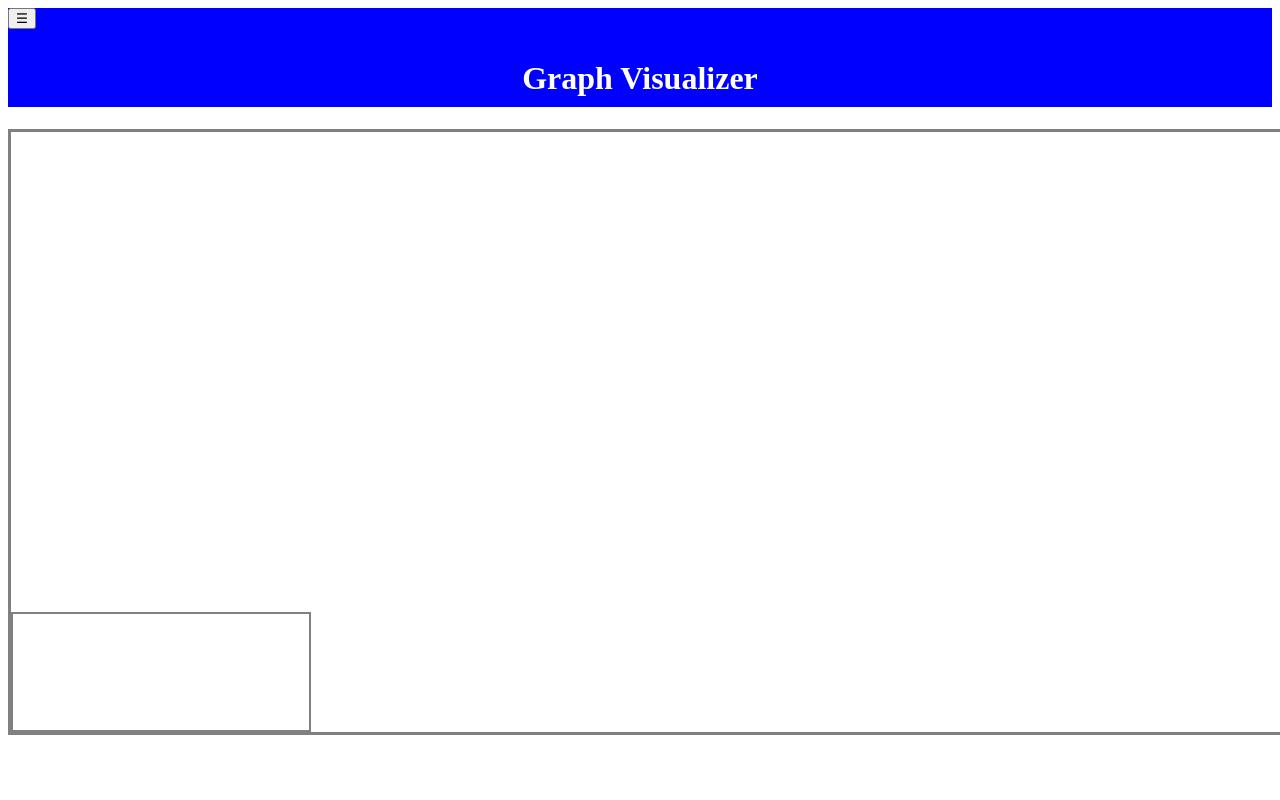
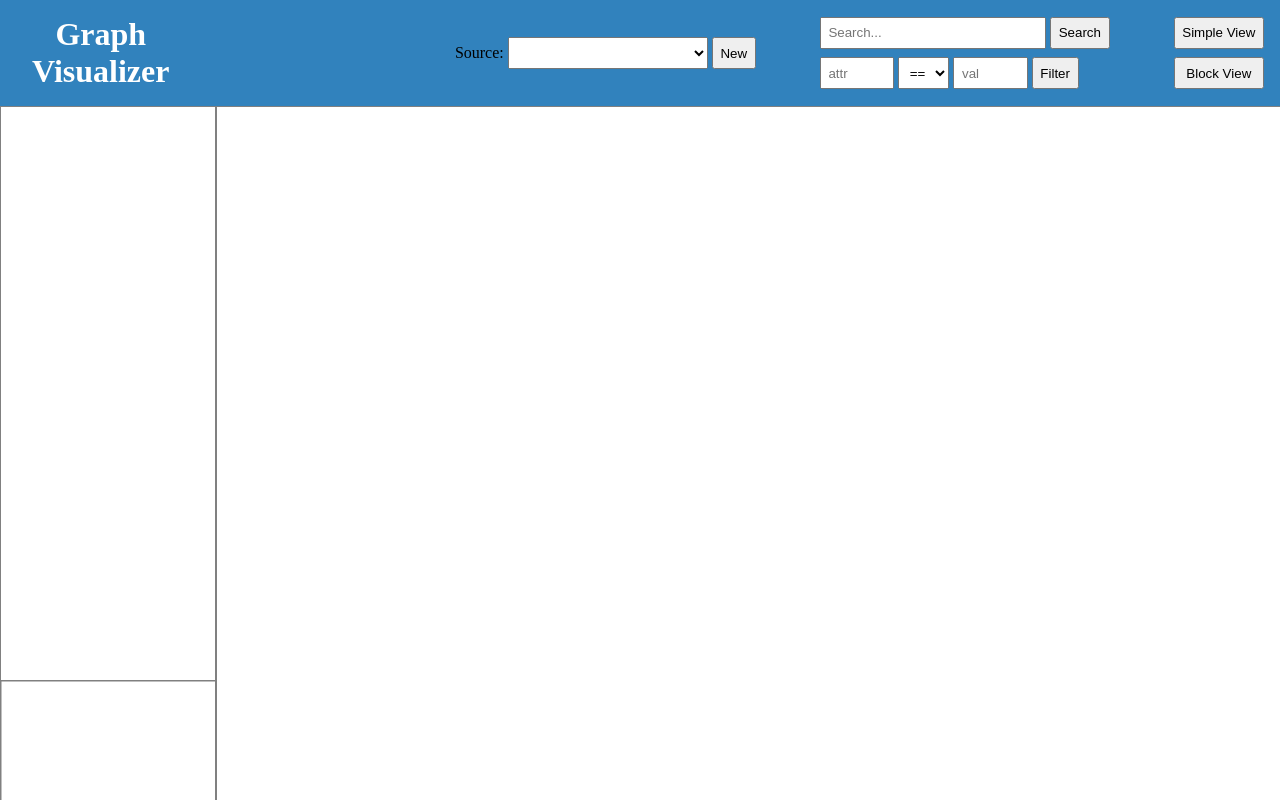
Before and after one commit to makandavid/sok-project-graph-visualizer, a Django app: template graph_explorer/graph_explorer/templates/index.html in a window 1280 px wide; the page is wider, and only the part inside the window is pictured. Run offline with Django 3.2, Linux system fonts and the light colour scheme; the template is opened without the code that fills it: most values are stand-ins (such as "Sample title", 1, 10 or a date in 2020); lists and menus that the app fills with data are empty; some libraries are stand-ins or nearby versions.

Commit message:
#5: create a better ui and add not functional header

```diff
--- a/block_visualizer/block_visualizer/static/visualize.js
+++ b/block_visualizer/block_visualizer/static/visualize.js
@@ -1,5 +1,5 @@
 var colors = d3.scaleOrdinal(d3.schemeCategory10);
-var svg = d3.select("svg");
+var svg = d3.select("svg#mainview");
 var svgBirdView = d3.select("svg#birdview");
 var width = +svg.attr("width"),
     height = +svg.attr("height");
@@ -42,6 +42,8 @@ var simulation = d3.forceSimulation()
 var graph = GRAPH_JSON  // this will be replaced by the real json object
 
 update(graph.links, graph.nodes);
+updateViewport(d3.zoomIdentity);
+
 
 function updateViewport(transform) {
     var mainWidth = width;
--- a/graph_explorer/graph_explorer/static/style.css
+++ b/graph_explorer/graph_explorer/static/style.css
@@ -1,31 +1,88 @@
+html, body {
+  margin: 0;
+  padding: 0;
+  height: 100%;
+  width: 100%;
+  overflow: hidden;
+}
+
 h1 {
     text-align: center;
     color: white;
-    padding: 10px;
+    margin: 0;
+    margin-left: 1em;
+  }
+
+.header {
+  background-color: #3182bd;
+  display: flex;
+  flex-direction: row;
+  justify-content: space-between;
+  padding-top: 1rem;
+  padding-bottom: 1rem;
+  width: 100%;
 }
 
-div.header {
-    background-color: blue;
+.controls {
+  display: flex;
+  flex-direction: row;
+}
+
+button {
+  padding: 0.5em;
+}
+
+input, select {
+  padding: 0.5em;
+}
+
+.source-select {
+  width: 15em;
+}
+
+.filter-controls, .source-controls, .view-buttons {
+  display: flex;
+  flex-direction: column;
+  justify-content: center;
+  gap: 0.5rem;
+  margin-left: 3em;
+  margin-right: 1em;
 }
 
 .node {cursor: pointer; color: #3182bd;}
 .selected {stroke: gray; stroke-width: 2px;}
 .link {fill: none; stroke: #9ecae1; stroke-width: 2px; color: black}
 
-svg {border: 3px solid gray;}
+.container {
+  display: flex;
+  height: calc(100vh - 106px);
+}
 
 .sidebar {
+  width: 350px;
+  display: flex;
+  flex-direction: column;
   height: 100%;
-  width: 0px;
-  position: fixed;
-  z-index: 1;
-  top: 0;
-  left: 0;
-  background-color: lightblue;
-  overflow-x: hidden;
-  transition: 0.3s;
 }
 
-#main, #header {
-  transition: margin-left 0.3s;
+.treeview {
+  flex: 1 1 auto;
+  min-height: 0;
 }
+
+.birdview {
+  flex: 0 0 120px;
+  height: 150px;
+}
+
+.mainview {
+  flex: 1 1 auto;
+  min-height: 0;
+}
+
+svg {
+  display: block;
+  width: 100%;
+  height: 100%;
+  border: 1px solid gray;
+}
--- a/graph_explorer/graph_explorer/templates/index.html
+++ b/graph_explorer/graph_explorer/templates/index.html
@@ -2,32 +2,74 @@
 <!DOCTYPE html>
 <html lang="en">
   <head>
-    <meta charset="UTF-8">
+    <meta charset="UTF-8" />
     <script type="text/javascript" src="https://d3js.org/d3.v4.js"></script>
-    <link rel="stylesheet" type="text/css" href="{% static 'style.css' %}"/>
+    <link rel="stylesheet" type="text/css" href="{% static 'style.css' %}" />
     <title>Graph Explorer</title>
   </head>
   <body>
     <div class="header" id="header">
-        <button class="openbtn">☰</button>
-        <h1>Graph Visualizer</h1>
+      <h1>Graph<br />Visualizer</h1>
+
+      <div class="controls">
+        <div class="source-controls">
+          <label
+            >Source:
+            <select class="source-select" id="source-select"></select>
+            <button>New</button>
+          </label>
+        </div>
+        <div class="filter-controls">
+          <form>
+            <input
+              type="text"
+              name="search"
+              placeholder="Search..."
+              size="24"
+            />
+            <button>Search</button>
+          </form>
+          <form>
+            <input type="text" name="attr" placeholder="attr" size="5" />
+            <select name="op">
+              <option value="eq">==</option>
+              <option value="le">&le;</option>
+              <option value="ge">&ge;</option>
+              <option value="lt">&lt;</option>
+              <option value="gt">&gt;</option>
+              <option value="ne">!=</option>
+            </select>
+            <input type="text" name="val" placeholder="val" size="5" />
+            <button>Filter</button>
+          </form>
+        </div>
+        <div class="view-buttons">
+          <button id="simple-view-button">Simple View</button>
+          <button id="block-view-button">Block View</button>
+        </div>
+      </div>
     </div>
 
-    <div class="sidebar" id="menu">
-
+    <div class="container">
+      <div class="sidebar">
+        <div class="treeview">
+          <svg id="treeview"></svg>
         </div>
 
-    <div class="main" id="main">
-        <svg width="1500" height="600">
-            <svg id="birdview" x="0" y="480" width="300" height="120">
-                <rect height="100%" width="100%" style="stroke:gray; stroke-width:4px; fill:white"/>
+        <div class="birdview">
+          <svg id="birdview" width="300" height="120">
+            <rect width="100%" height="100%" fill="white" stroke="gray"></rect>
           </svg>
-        </svg>
-        <script type="text/javascript">
-            {{ visualization_script|safe }}
-        </script>
-
+        </div>
       </div>
 
+      <div class="mainview">
+        <svg id="mainview" width="1500" height="600"></svg>
+      </div>
+    </div>
+
+    <script type="text/javascript">
+      {{visualization_script | safe}}
+    </script>
   </body>
 </html>
```
Lines whose indentation alone changed are shown as unchanged.
